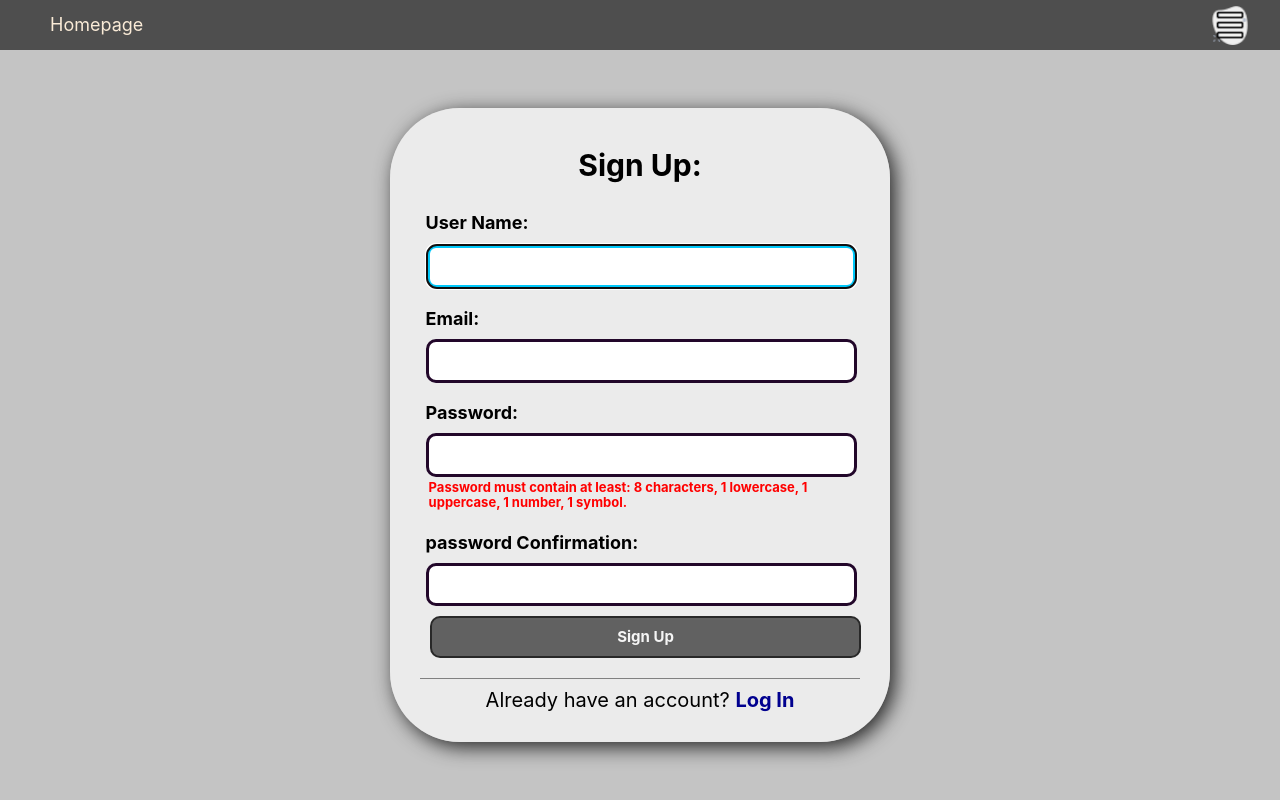
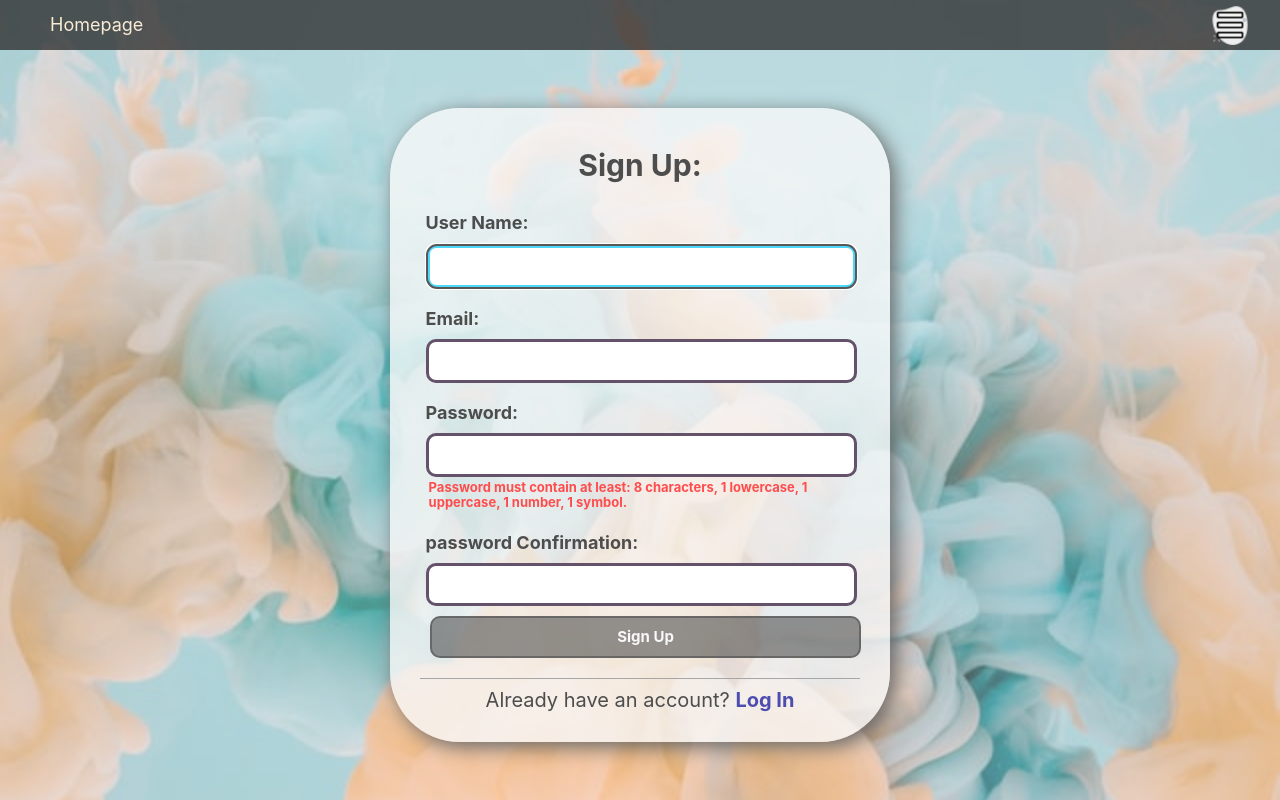
Before and after one commit to revital-m/fullstack-bootcamp_final_project, a React (Create React App) app in the folder client/: page / in a window 1280 px wide. Built offline with nearby package versions, Linux system fonts and the light colour scheme.

Commit message:
add background for the homepage before signup or login. added cards to show.

```diff
--- a/client/src/App.js
+++ b/client/src/App.js
@@ -396,22 +396,22 @@ function App() {
       setIsLoading(true);
       console.log("quizCategoryId: ", quizCategoryId);
       const questionToAdd = {
-        question: "Q10 - Lorem ipsum, dolor sit amet consectetur adipisicing elit. Sapiente repellat dolor optio labore vero quod magni velit nam quis harum.",
+        question: "(Q10) Lorem ipsum, dolor sit amet consectetur adipisicing elit. Sapiente repellat dolor optio labore vero quod magni velit nam quis harum.",
         optionsArr: [
             {
-                answer: "A101 - Lorem ipsum, dolor sit amet consectetur adipisicing elit. Voluptatibus, labore!",
+                answer: "(A10.1) Lorem ipsum, dolor sit amet consectetur adipisicing elit. Voluptatibus, labore!",
                 correct: true
             },
                     {
-                answer: "A102 - Lorem ipsum, dolor sit amet consectetur adipisicing elit. Voluptatibus, labore!",
+                answer: "(A10.2) Lorem ipsum, dolor sit amet consectetur adipisicing elit. Voluptatibus, labore!",
                 correct: false
             },
                     {
-                answer: "A103 - Lorem ipsum, dolor sit amet consectetur adipisicing elit. Voluptatibus, labore!",
+                answer: "(A10.3) Lorem ipsum, dolor sit amet consectetur adipisicing elit. Voluptatibus, labore!",
                 correct: false
             },
                     {
-                answer: "A104 - Lorem ipsum, dolor sit amet consectetur adipisicing elit. Voluptatibus, labore!",
+                answer: "(A10.4) Lorem ipsum, dolor sit amet consectetur adipisicing elit. Voluptatibus, labore!",
                 correct: false
             }
         ]
--- a/client/src/components/Navbar/Navbar.js
+++ b/client/src/components/Navbar/Navbar.js
@@ -77,11 +77,11 @@ const Navbar = ({ currentToken, logout, logoutFromAll }) => {
               Quiz
             </Link>
           )}
-          {isStudying && (
+          {/* {isStudying && (
             <Link className="navbar--link" to="/studying/globalCategories">
               Get Global Cards
             </Link>
-          )}
+          )} */}
           {isJobs && (
             <Link className="navbar--link" to="/jobs/new_card">
               New Card
@@ -122,11 +122,11 @@ const Navbar = ({ currentToken, logout, logoutFromAll }) => {
                   Quiz
                 </Link>
               )}
-              {isStudying && (
+              {/* {isStudying && (
                 <Link className="navbar--link" to="/studying/globalCategories">
                   Get Global Cards
                 </Link>
-              )}
+              )} */}
               {isJobs && (
                 <Link className="navbar--link" to="/jobs/new_card">
                   New Card
--- a/client/src/pages/Homepage/Homepage.css
+++ b/client/src/pages/Homepage/Homepage.css
@@ -7,6 +7,12 @@
   min-height: 100vh;
   width: 100vw;
   padding-top: 5rem;
+}
+
+.homepage-container-before-user {
+  background: url("../../components/img/homepage1.jpg") no-repeat center
+    center/cover;
+  opacity: 0.7;
 }
 
 .homepage-container--loggedin {
--- a/client/src/pages/Homepage/Homepage.js
+++ b/client/src/pages/Homepage/Homepage.js
@@ -17,7 +17,7 @@ const Homepage = ({ currentToken, signup, login, error, setError, isLoading }) =
   };
 
   return (
-      <div className="homepage-container">
+      <div className={`homepage-container ${currentToken ? "" : "homepage-container-before-user"}`}>
       {isLoading && <Spinner spinnerClass="spinner--homepage" loadingClass="loading--homepage" />}
         {(!currentToken && toggle && !isLoading) && <Signup handleClick={handleToggle} signup={signup} error={error} setError={setError} />}
         {(!currentToken && !toggle && !isLoading) && <Login handleClick={handleToggle} login={login} error={error} setError={setError} />}
```
Also changed, not shown: client/src/components/img/homepage1.jpg (added), client/src/components/img/quiz6.jpg (added).
